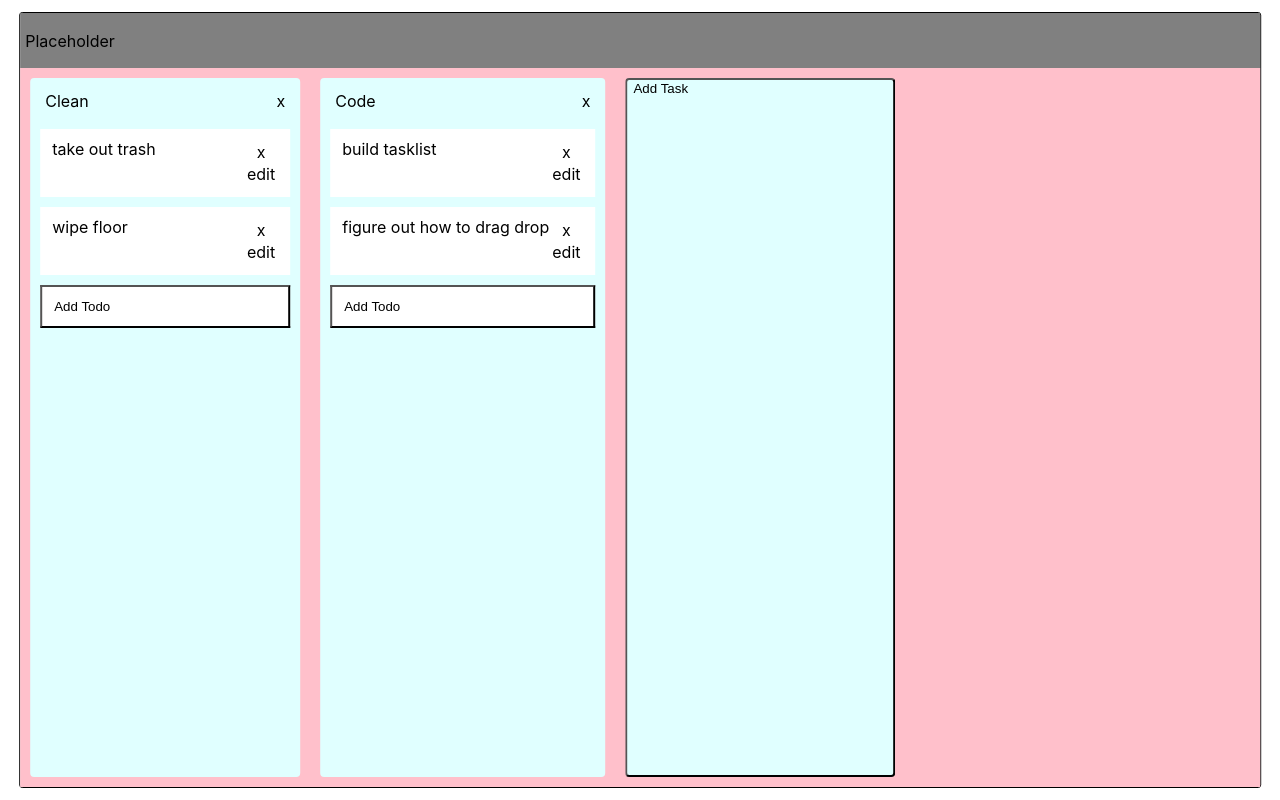
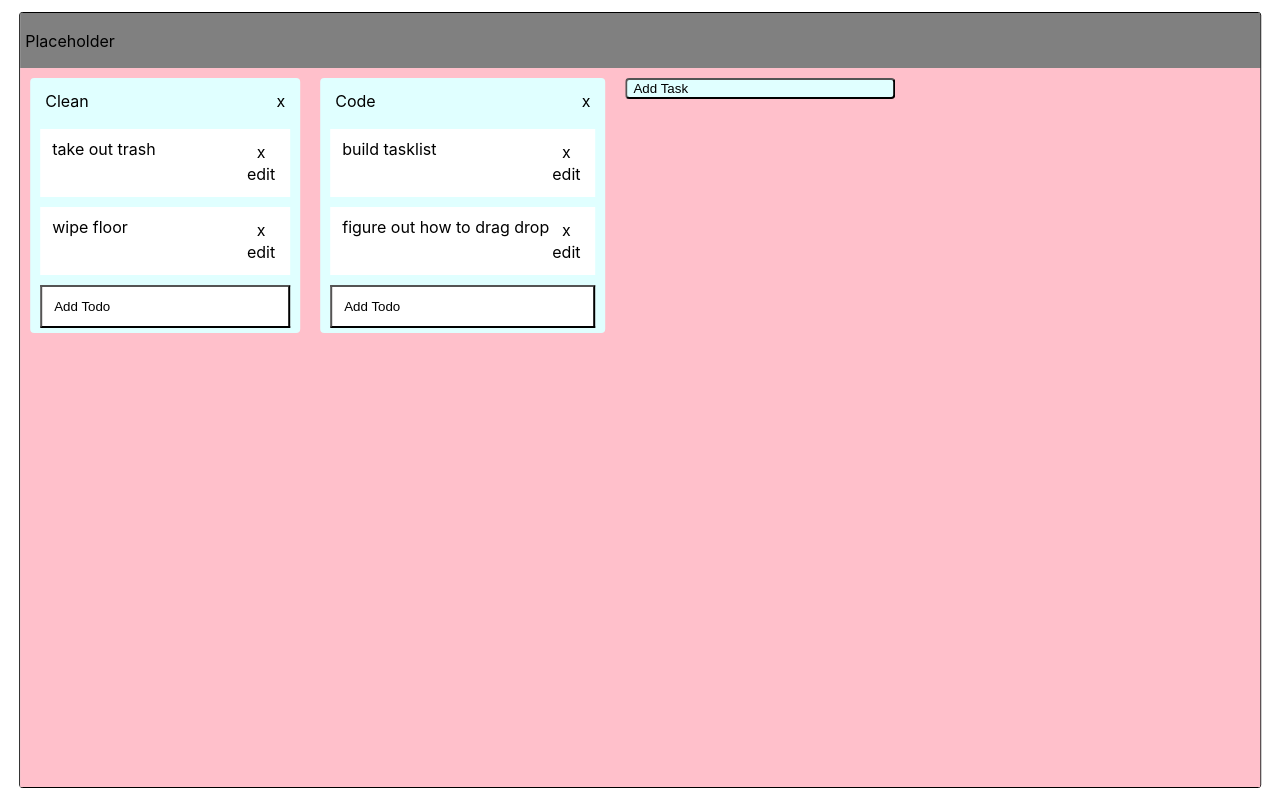
Before and after one commit to itshui3/theMightyListOfStuffs, a React (Create React App) app: page / in a window 1280 px wide. Built offline with nearby package versions, Linux system fonts and the light colour scheme.

Commit message:
makes task take up min height necessary for content

```diff
--- a/src/components/Board/components/Task.css
+++ b/src/components/Board/components/Task.css
@@ -6,8 +6,8 @@
 
     background-color: lightcyan;
     border-radius: 4px;
-    height: auto;
-    /* max-height: 400px; */
+    height: min-content;
+
 }
 
 .task_header {
```
